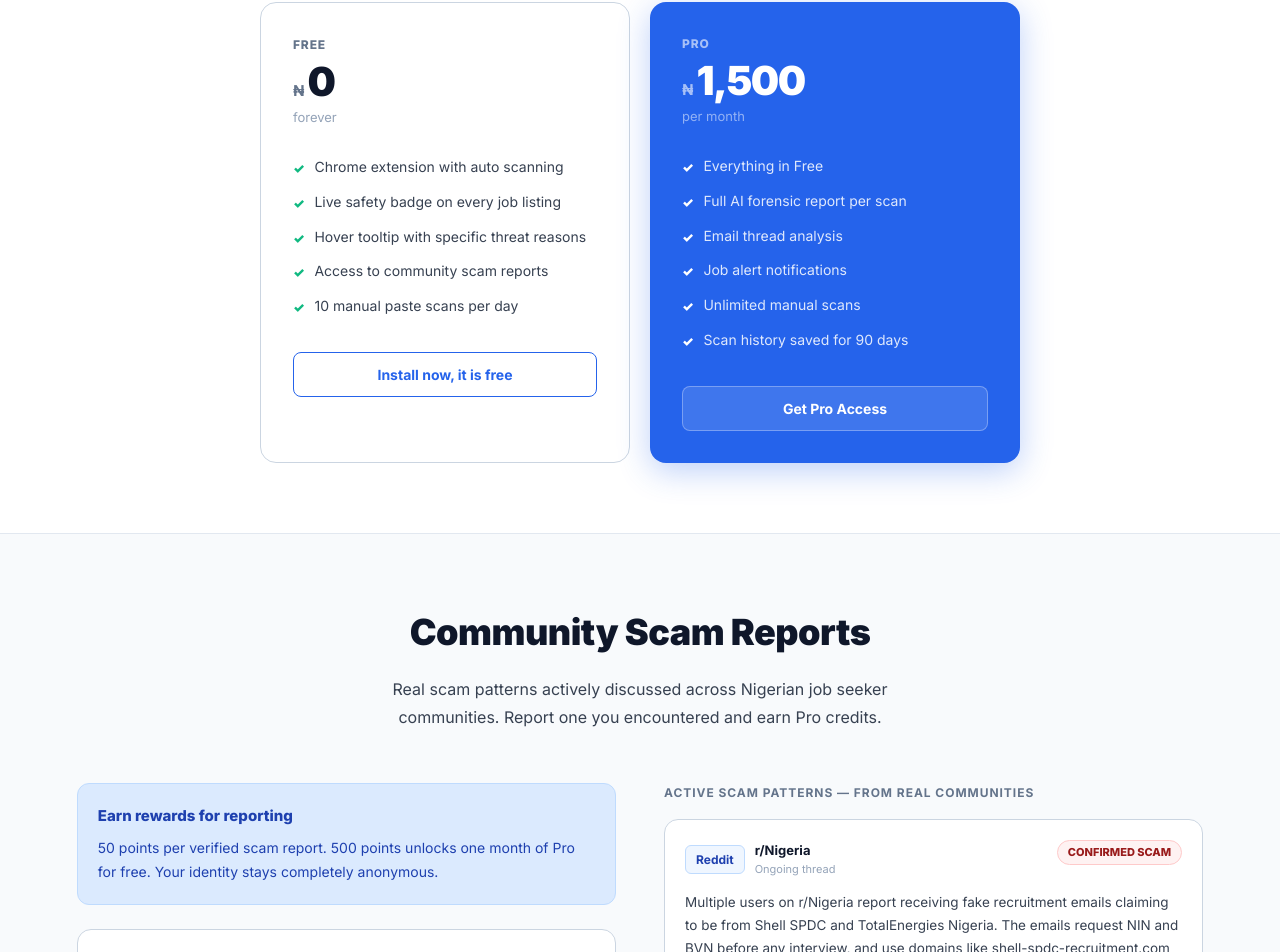
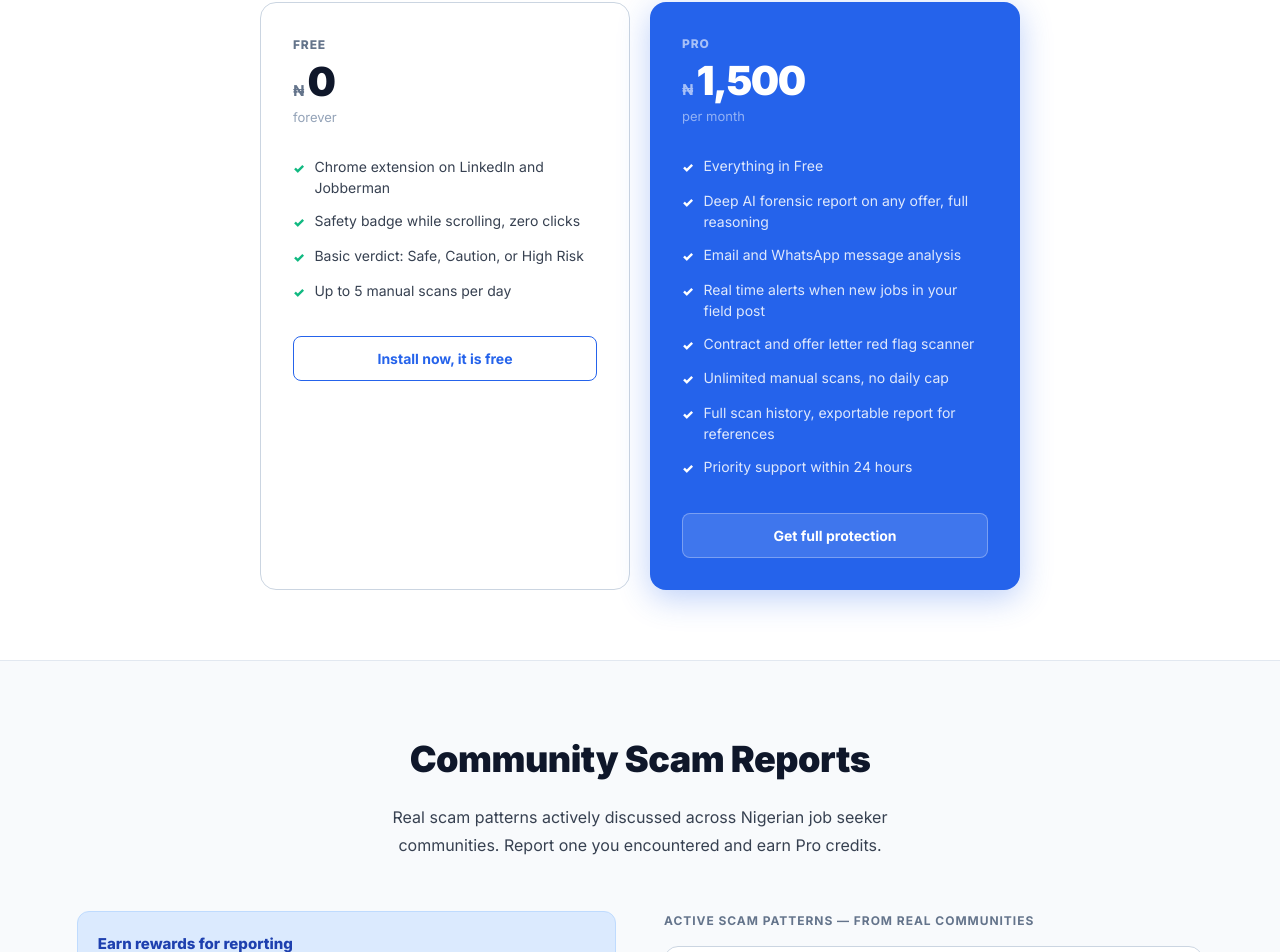
Before and after one commit to morenikejiakinyemi6-rgb/trustellix, a React (Vite) app in the folder frontend/: page / in a window 1280 px wide. Shown: the part 1828-2780 px from the top of the page. Built offline with nearby package versions, Linux system fonts and the light colour scheme.

Commit message:
Point to production backend

```diff
--- a/frontend/src/components/InlineDemo.jsx
+++ b/frontend/src/components/InlineDemo.jsx
@@ -21,7 +21,7 @@ export default function InlineDemo() {
     setResult(null);
     setError(null);
     try {
-      const res = await fetch('http://localhost:5001/api/quickscan', {
+      const res = await fetch('https://trustellix-backend.onrender.com/api/quickscan', {
         method: 'POST',
         headers: { 'Content-Type': 'application/json' },
         body: JSON.stringify({ text }),
--- a/frontend/src/components/PricingSection.jsx
+++ b/frontend/src/components/PricingSection.jsx
@@ -9,65 +9,72 @@ const USER_PLANS = [
     period: 'forever',
     cta: 'Install now, it is free',
     features: [
-      'Chrome extension with auto scanning',
-      'Live safety badge on every job listing',
-      'Hover tooltip with specific threat reasons',
-      'Access to community scam reports',
-      '10 manual paste scans per day',
+      'Chrome extension on LinkedIn and Jobberman',
+      'Safety badge while scrolling, zero clicks',
+      'Basic verdict: Safe, Caution, or High Risk',
+      'Up to 5 manual scans per day',
     ],
     highlight: false,
+    badge: null,
   },
   {
     name: 'Pro',
     price: '1,500',
     period: 'per month',
-    cta: 'Get Pro Access',
+    cta: 'Get full protection',
     features: [
       'Everything in Free',
-      'Full AI forensic report per scan',
-      'Email thread analysis',
-      'Job alert notifications',
-      'Unlimited manual scans',
-      'Scan history saved for 90 days',
+      'Deep AI forensic report on any offer, full reasoning',
+      'Email and WhatsApp message analysis',
+      'Real time alerts when new jobs in your field post',
+      'Contract and offer letter red flag scanner',
+      'Unlimited manual scans, no daily cap',
+      'Full scan history, exportable report for references',
+      'Priority support within 24 hours',
     ],
     highlight: true,
+    badge: 'Most Popular',
   },
 ];
 
 const ORG_PLANS = [
   {
-    name: 'Verified Employer',
+    name: 'Brand Shield',
     price: '150,000',
-    target: 'For companies tired of scammers impersonating their brand',
+    target: 'Your company name is being used by scammers right now. We stop it.',
     features: [
-      'Verified badge on all your job listings',
-      'Real time brand protection alerts',
-      'Listed in our verified employer database',
-      'Stronger candidate trust and engagement',
+      'Gold Verified badge on every one of your job listings across all platforms',
+      'Instant alerts when a fake listing impersonating your brand is detected',
+      'Monthly report of scam activity using your company name',
+      'Your domain added to our permanent verified whitelist',
+      'Top placement in our verified employer directory',
     ],
     highlight: false,
   },
   {
-    name: 'API Access',
+    name: 'Platform API',
     price: '300,000',
-    target: 'For job boards screening listings before they go live',
+    target: 'Screen every listing before it goes live. One API call. No engineering team needed.',
     features: [
-      '50,000 API calls per month',
-      'Pre publish listing screening',
-      'Structured JSON verdict responses',
-      'Threat analytics dashboard',
+      '50,000 automated listing screenings per month',
+      'Verdict returned in under 3 seconds per listing',
+      'Full JSON payload: risk score, threat flags, domain data',
+      'Webhook support for instant publish blocking',
+      'Real time threat analytics dashboard',
+      'Quarterly threat intelligence report for your market',
     ],
     highlight: true,
   },
   {
     name: 'Enterprise',
     price: 'Custom',
-    target: 'For large HR platforms and talent firms at scale',
+    target: 'Built around your infrastructure. Any scale, any platform.',
     features: [
-      'Unlimited API calls',
-      'White label option available',
-      'SLA guarantee included',
-      'Dedicated integration support',
+      'Unlimited API calls with guaranteed uptime SLA',
+      'White label: your brand, our engine',
+      'Custom Nigerian threat model training on your data',
+      'Dedicated integration engineer assigned to your team',
+      'Legal and compliance documentation package included',
     ],
     highlight: false,
   },
--- a/frontend/src/services/api.js
+++ b/frontend/src/services/api.js
@@ -1,4 +1,4 @@
-const BASE_URL = 'http://localhost:5001/api';
+const BASE_URL = 'https://trustellix-backend.onrender.com/api';
 
 export async function runVerification(text) {
   const response = await fetch(`${BASE_URL}/verify`, {
```
Also changed, not shown: 1 other file (tests, documents, lock files or other folders).
